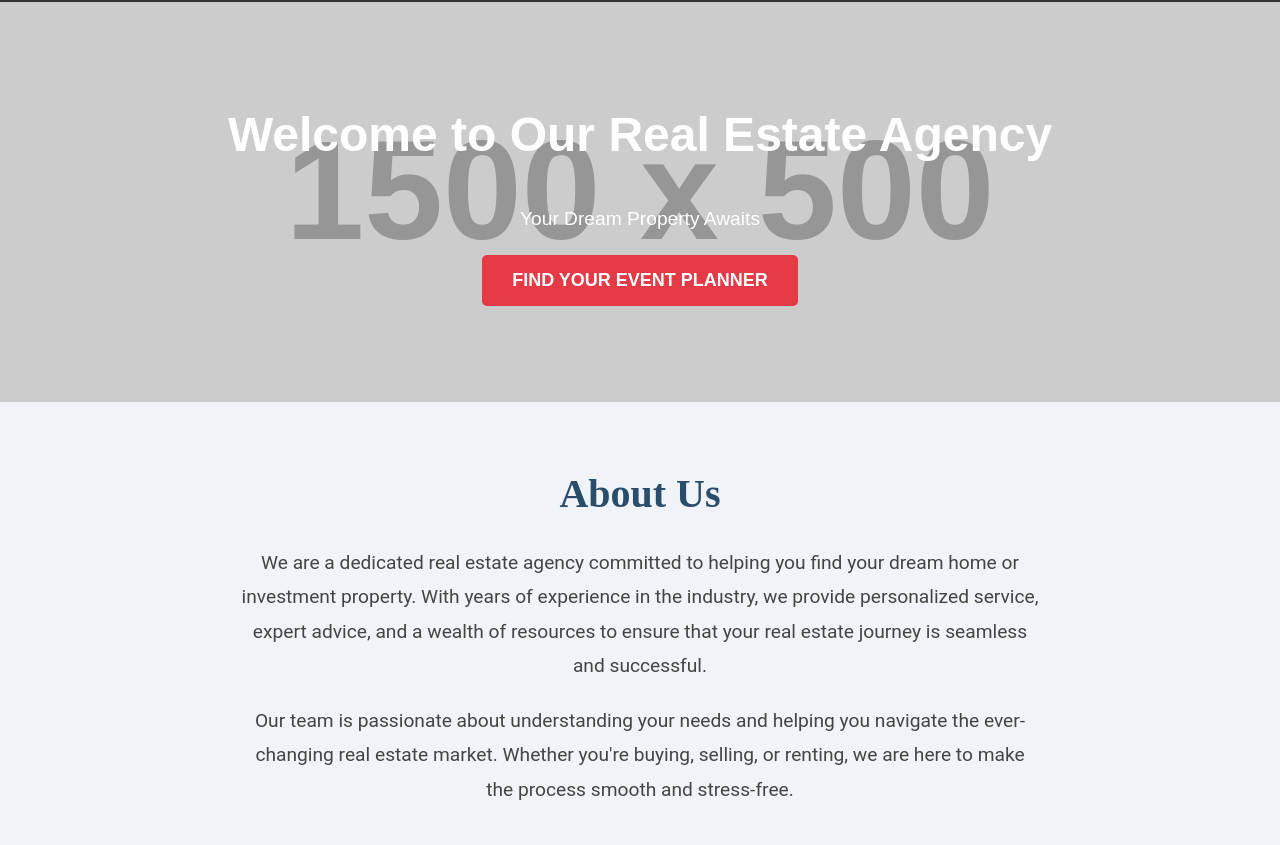
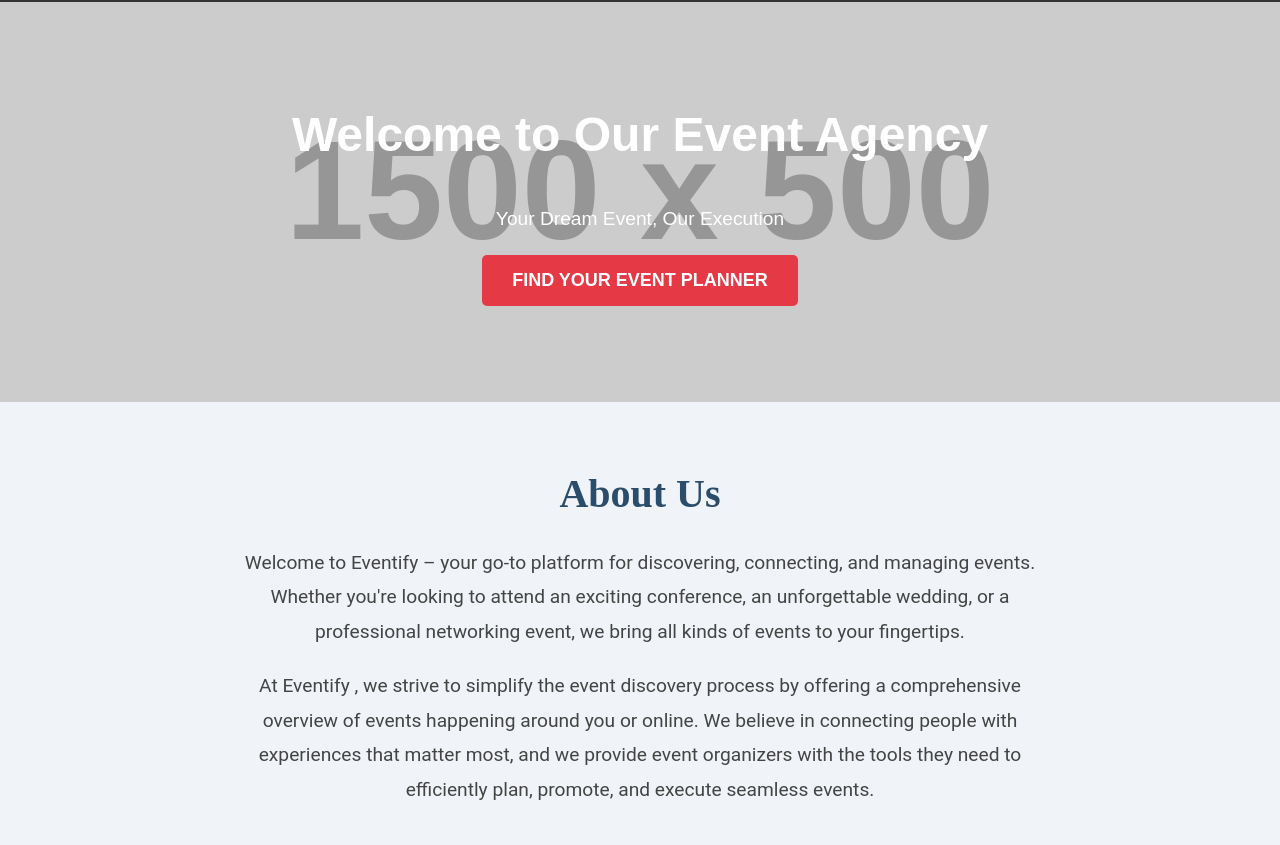
Before and after one commit to elysian-x/elysian-x.github.io, a plain HTML site: page index.html in a window 1280 px wide. Shown: the part 44-889 px from the top of the page. Drawn offline with Linux system fonts and the light colour scheme; placeholder pictures from the web are drawn by us.

Commit message:
Update index.html

```diff
--- a/index.html
+++ b/index.html
@@ -260,8 +260,8 @@
 
     <!-- Header Section -->
 <header id="home">
-    <h1>Welcome to Our Real Estate Agency</h1>
-    <p>Your Dream Property Awaits</p>
+    <h1>Welcome to Our Event Agency</h1>
+    <p>Your Dream Event, Our Execution </p>
     <!-- Event Planner Button (now linking to event-planner.html) -->
     <a href="event-planner.html">
         <button class="find-planner-btn">Find your Event Planner</button>
@@ -274,11 +274,14 @@
     <div class="about-container">
         <h2>About Us</h2>
         <p class="about-text">
-            We are a dedicated real estate agency committed to helping you find your dream home or investment property. With years of experience in the industry, we provide personalized service, expert advice, and a wealth of resources to ensure that your real estate journey is seamless and successful.
-        </p>
+Welcome to Eventify – your go-to platform for discovering, connecting, and managing events.
+Whether you're looking to attend an exciting conference, an unforgettable wedding, or a
+professional networking event, we bring all kinds of events to your fingertips.        </p>
         <p class="about-text">
-            Our team is passionate about understanding your needs and helping you navigate the ever-changing real estate market. Whether you're buying, selling, or renting, we are here to make the process smooth and stress-free.
-        </p>
+At Eventify , we strive to simplify the event discovery process by offering a comprehensive
+overview of events happening around you or online. We believe in connecting people with
+experiences that matter most, and we provide event organizers with the tools they need to
+efficiently plan, promote, and execute seamless events.        </p>
         <a href="#contact" class="btn-about">Contact Us</a>
     </div>
 </section>
```
